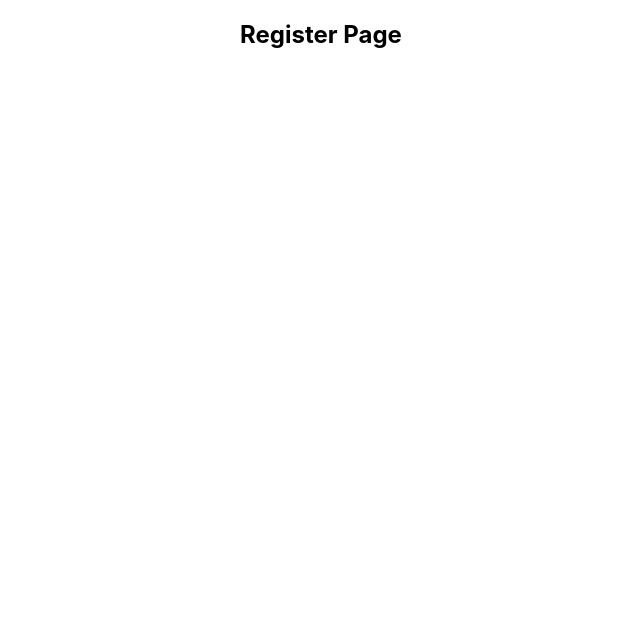
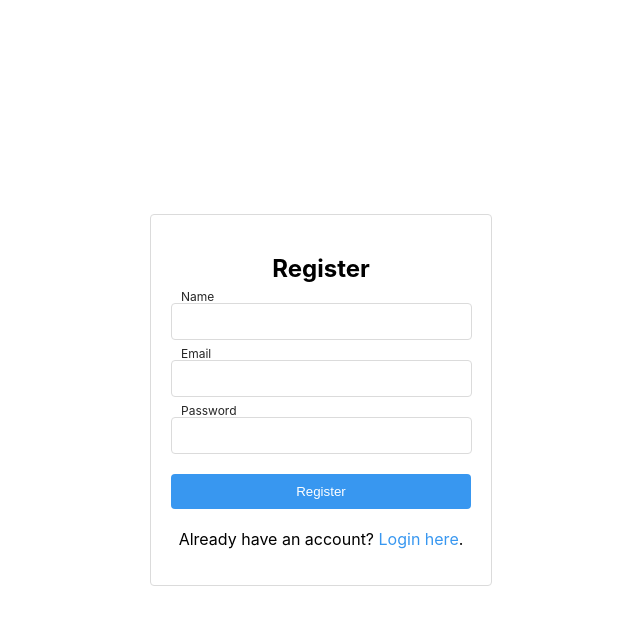
Before and after one commit to zeffanine-aimen/my-recipe, a React (Create React App) app in the folder frontend/: page /register in a window 1280 px wide. Shown: the top 624 px of the page, without its empty margins (319-959 px from the left). Built offline with nearby package versions, Linux system fonts and the light colour scheme.

Commit message:
finish Login & Register pages

```diff
--- a/frontend/src/screens/Login.js
+++ b/frontend/src/screens/Login.js
@@ -1,6 +1,6 @@
 import React, { useState } from 'react';
 import axios from 'axios';
-import { useNavigate } from 'react-router-dom';
+import { useNavigate, Link } from 'react-router-dom';
 import ErrorMsg from '../components/ErrorMsg';
 import '../styles/Login.css';
 
@@ -8,10 +8,12 @@ function Login() {
   const [email, setEmail] = useState('');
   const [password, setPassword] = useState('');
   const [error, setError] = useState('');
+  const [loading, setLoading] = useState(false);
   const navigate = useNavigate();
 
   const handleSubmit = async (e) => {
     e.preventDefault();
+    setLoading(true);
 
     try {
       const response = await axios.post(
@@ -36,6 +38,8 @@ function Login() {
         setError('An unexpected error occurred');
       }
     }
+
+    setLoading(false);
   };
 
   return (
@@ -52,8 +56,11 @@ function Login() {
             <input type="password" value={password} onChange={(e) => setPassword(e.target.value)} required />
             <label>Password</label>
           </div>
-          <button type="submit">Login</button>
+          <button type="submit" disabled={loading}>
+            {loading ? 'Loading...' : 'Login'} {/* Change button text based on loading state */}
+          </button>
         </form>
+        <p>Don't have an account? <Link to="/register">Register here</Link>.</p>
       </div>
     </div>
   );
--- a/frontend/src/screens/Register.js
+++ b/frontend/src/screens/Register.js
@@ -1,9 +1,76 @@
-// Register.js
-
-import React from 'react';
+import React, { useState } from 'react';
+import axios from 'axios';
+import { useNavigate, Link } from 'react-router-dom';
+import ErrorMsg from '../components/ErrorMsg';
+import '../styles/Login.css';
 
 function Register() {
-  return <h2>Register Page</h2>;
+  const [name, setName] = useState('');
+  const [email, setEmail] = useState('');
+  const [password, setPassword] = useState('');
+  const [error, setError] = useState('');
+  const [loading, setLoading] = useState(false);
+  const navigate = useNavigate();
+
+  const handleSubmit = async (e) => {
+    e.preventDefault();
+    setLoading(true);
+
+    try {
+      const response = await axios.post(
+        `${process.env.REACT_APP_API_URL}/account/register`,
+        { name, email, password },
+        {
+          headers: {
+            'Content-Type': 'application/json'
+          }
+        }
+      );
+
+      if (response.status === 200) {
+        setName('');
+        setEmail('');
+        setPassword('');
+        navigate('/login');
+      }
+    } catch (error) {
+      if (error.response) {
+        setError(error.response.data.message);
+      } else {
+        console.error('Error:', error.message);
+        setError('An unexpected error occurred');
+      }
+    }
+
+    setLoading(false);
+  };
+
+  return (
+    <div className="login-container">
+      <div className="login-form">
+        <h2>Register</h2>
+        {error && <ErrorMsg message={error} />}
+        <form onSubmit={handleSubmit}>
+          <div className="form-group">
+            <input type="text" value={name} onChange={(e) => setName(e.target.value)} required />
+            <label>Name</label>
+          </div>
+          <div className="form-group">
+            <input type="email" value={email} onChange={(e) => setEmail(e.target.value)} required />
+            <label>Email</label>
+          </div>
+          <div className="form-group">
+            <input type="password" value={password} onChange={(e) => setPassword(e.target.value)} required />
+            <label>Password</label>
+          </div>
+          <button type="submit" disabled={loading}>
+            {loading ? 'Loading...' : 'Register'} {/* Change button text based on loading state */}
+          </button>
+        </form>
+        <p>Already have an account? <Link to="/login">Login here</Link>.</p>
+      </div>
+    </div>
+  );
 }
 
 export default Register;
--- a/frontend/src/styles/Login.css
+++ b/frontend/src/styles/Login.css
@@ -89,3 +89,19 @@ button:hover {
   margin: 0;
   color: #721c24;
 }
+
+
+/* New styles for registration link */
+p {
+  text-align: center;
+  margin-top: 20px;
+}
+
+p > a {
+  color: #3897f0; /* Link color */
+  text-decoration: none;
+}
+
+p > a:hover {
+  text-decoration: underline; /* Underline on hover */
+}
```
Also changed, not shown: 1 other file (tests, documents, lock files or other folders).
